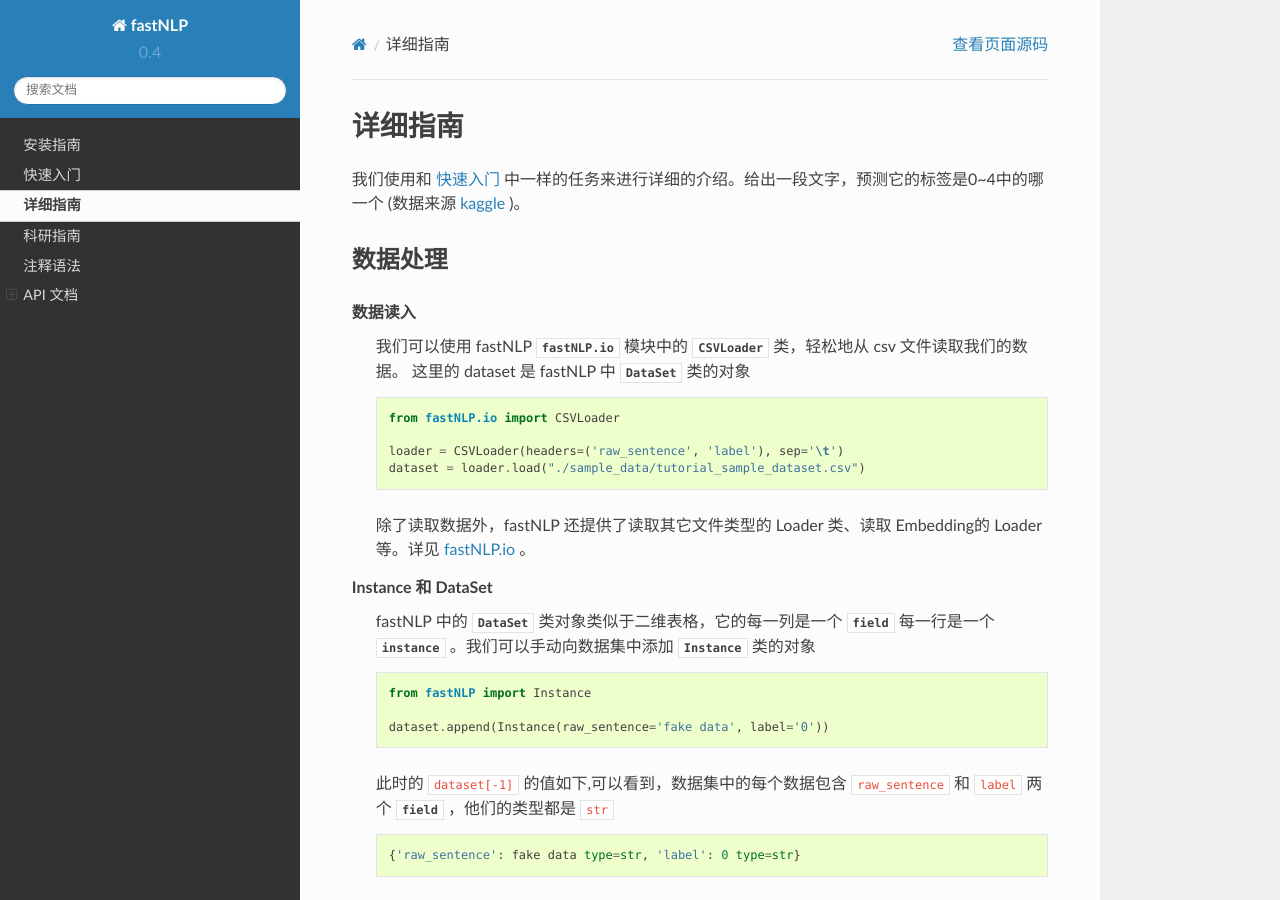
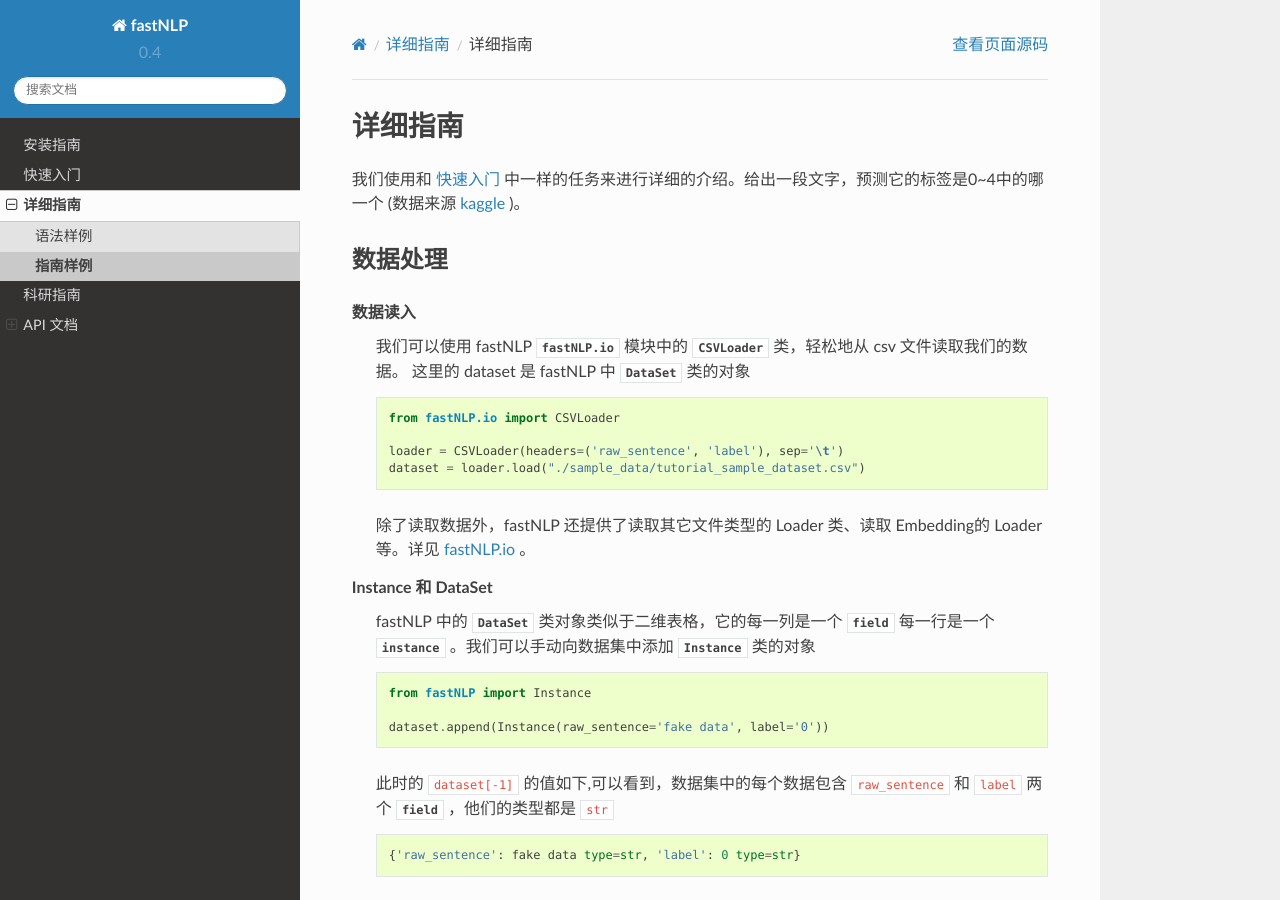
Before and after one commit to fastnlp/fastNLP, a Sphinx documentation site: the page built from docs/source/tutorials/tutorial_0_xxxx.rst, in a window 1280 px wide and 900 px high. Built offline with Sphinx 7.4.7 and the Read the Docs theme 2.0.0, drawn with Linux system fonts in a browser that asks for light colours.

Commit message:
make tutorials folder

```diff
--- a/docs/source/index.rst
+++ b/docs/source/index.rst
@@ -54,9 +54,8 @@ fastNLP 在 :mod:`~fastNLP.models` 模块中内置了如 :class:`~fastNLP.models
 
     安装指南 <user/installation>
     快速入门 <user/quickstart>
-    详细指南 <user/tutorial_one>
+    详细指南 <user/tutorials>
     科研指南 <user/with_fitlog>
-    注释语法 <user/example>
 
 API 文档
 -------------
--- /dev/null
+++ b/docs/source/user/tutorials.rst
@@ -0,0 +1,9 @@
+===============
+详细指南
+===============
+
+.. toctree::
+   :maxdepth: 1
+
+   语法样例 <example>
+   指南样例 <../tutorials/tutorial_0_xxxx>
```
Also changed, not shown: docs/source/tutorials/tutorial_0_xxxx.rst (renamed from docs/source/user/tutorial_one.rst).
